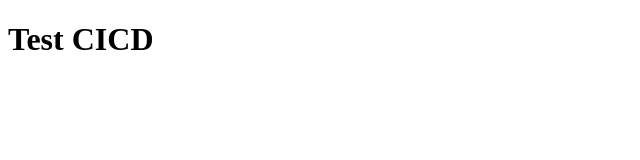
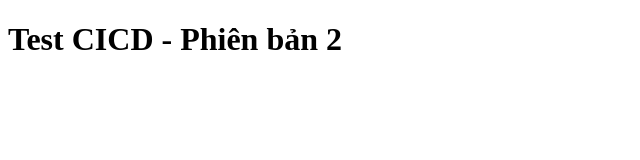
Before and after one commit to kobato-chan1912/test-cicd, a plain HTML site: page index.html in a window 1280 px wide. Shown: the whole page, without its empty margins (0-640 px from the left). Drawn offline with Linux system fonts and the light colour scheme.

Commit message:
next commit

```diff
--- a/index.html
+++ b/index.html
@@ -6,6 +6,6 @@
     <title>Document</title>
 </head>
 <body>
-    <h1>Test CICD</h1>
+    <h1>Test CICD - Phiên bản 2</h1>
 </body>
 </html>
```
